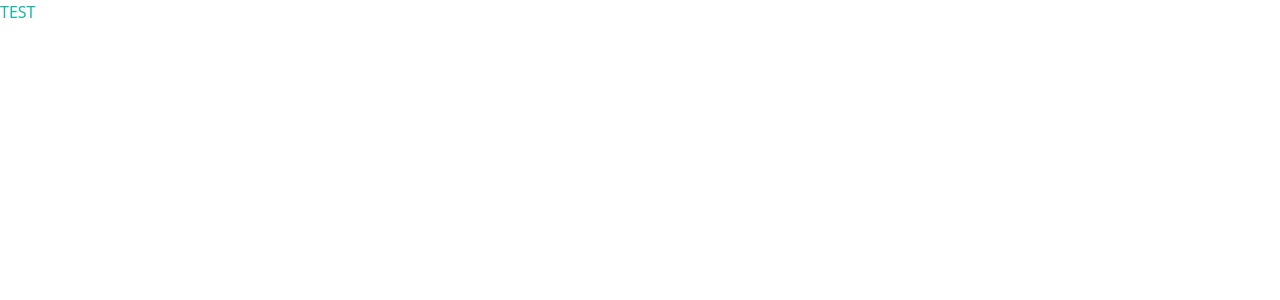
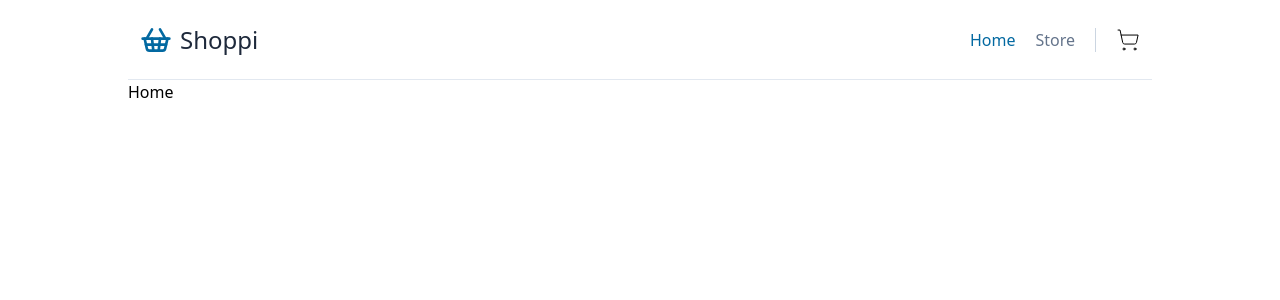
Before and after one commit to Rusty-08/Shoppi, a React (Vite) app: page / in a window 1280 px wide. Shown: the top 300 px of the page. Built offline with nearby package versions, Linux system fonts and the light colour scheme.

Commit message:
Feat: add navbar w/ routes

```diff
--- a/package.json
+++ b/package.json
@@ -11,8 +11,13 @@
   },
   "dependencies": {
     "class-variance-authority": "^0.7.0",
+    "localforage": "^1.10.0",
+    "lucide-react": "^0.312.0",
+    "match-sorter": "^6.3.3",
     "react": "^18.2.0",
     "react-dom": "^18.2.0",
+    "react-router-dom": "^6.21.2",
+    "sort-by": "^1.2.0",
     "tailwind-merge": "^2.2.0"
   },
   "devDependencies": {
--- a/src/App.tsx
+++ b/src/App.tsx
@@ -1,9 +1,18 @@
+import { Route, Routes } from 'react-router-dom'
+import Navbar from './components/Navbar'
+import { Home } from './pages/Home'
+import { Store } from './pages/Store'
+
 function App() {
   return (
     <>
-      <aside className='text-teal-500'>
-        <h1>TEST</h1>
-      </aside>
+      <Navbar />
+      <div className="mt-[5rem] mx-[10%]">
+        <Routes>
+          <Route path="/" element={<Home />} />
+          <Route path="/store" element={<Store />} />
+        </Routes>
+      </div>
     </>
   )
 }
--- /dev/null
+++ b/src/components/LinkPath.tsx
@@ -0,0 +1,22 @@
+import { ReactNode } from 'react'
+import { Link, useMatch, useResolvedPath } from 'react-router-dom'
+
+type LinkTypes = {
+  to: string
+  children: ReactNode
+  props?: ReactNode
+}
+
+export const LinkPath = ({ to, children, ...props }: LinkTypes) => {
+  const resolvePath = useResolvedPath(to)
+  const isActive = useMatch({ path: resolvePath.pathname, end: true })
+
+  return (
+    <li
+      className={isActive ? 'text-primary-active' : 'text-primary-text'}
+      {...props}
+    >
+      <Link to={to}>{children}</Link>
+    </li>
+  )
+}
--- /dev/null
+++ b/src/components/Navbar.tsx
@@ -0,0 +1,39 @@
+import { ShoppingBasket, ShoppingCart } from 'lucide-react'
+import { Link } from 'react-router-dom'
+import { LinkPath } from './LinkPath'
+
+const paths = ['Home', 'Store']
+
+const pathName = (path: string) => {
+  if (path !== 'Home') {
+    return `/${path.toLowerCase()}`
+  }
+  return '/'
+}
+
+const Navbar = () => {
+  return (
+    <nav className="w-screen fixed top-0 h-header left-0">
+      <div className="h-full mx-[10%] px-3 flex border-b border-b-primary items-center justify-between">
+        <Link to="/" className="flex gap-2">
+          <ShoppingBasket className="w-8 h-8 text-primary-active" />
+          <h1 className="text-2xl font-medium text-primary-dark">Shoppi</h1>
+        </Link>
+        <div className="flex gap-5">
+          <ul className="flex pr-5 items-center border-r border-r-primary-hover gap-5">
+            {paths.map(path => (
+              <LinkPath key={path} to={pathName(path)}>
+                {path}
+              </LinkPath>
+            ))}
+          </ul>
+          <button>
+            <ShoppingCart strokeWidth={1} />
+          </button>
+        </div>
+      </div>
+    </nav>
+  )
+}
+
+export default Navbar
--- a/src/main.tsx
+++ b/src/main.tsx
@@ -2,9 +2,12 @@ import React from 'react'
 import ReactDOM from 'react-dom/client'
 import App from './App.tsx'
 import './index.css'
+import { BrowserRouter } from 'react-router-dom'
 
 ReactDOM.createRoot(document.getElementById('root')!).render(
   <React.StrictMode>
-    <App />
+    <BrowserRouter>
+      <App />
+    </BrowserRouter>
   </React.StrictMode>,
 )
--- /dev/null
+++ b/src/pages/Home.tsx
@@ -0,0 +1,5 @@
+import React from 'react'
+
+export const Home = () => {
+  return <div>Home</div>
+}
--- /dev/null
+++ b/src/pages/Store.tsx
@@ -0,0 +1,7 @@
+import React from 'react'
+
+export const Store = () => {
+  return (
+    <div>Store</div>
+  )
+}
--- a/tailwind.config.js
+++ b/tailwind.config.js
@@ -1,4 +1,4 @@
-// import colors from 'tailwindcss/colors'
+import colors from 'tailwindcss/colors'
 
 /** @type {import('tailwindcss').Config} */
 export default {
@@ -9,13 +9,20 @@ export default {
   theme: {
     extend: {
       height: {
-
+        header: '5rem'
       },
       width: {
 
       },
       colors: {
-
+        primary: {
+          DEFAULT: colors.slate[200],
+          hover: colors.slate[300],
+          text: colors.slate[500],
+          active: colors.sky[700],
+          dark: colors.slate[800],
+          ['hover-dark']: colors.slate[900],
+        }
       }
     },
   },
```
Also changed, not shown: src/components/Button.tsx (added), 2 other files (tests, documents, lock files or other folders).
